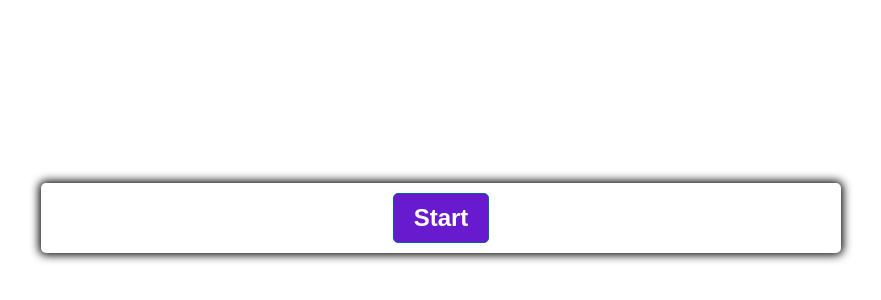
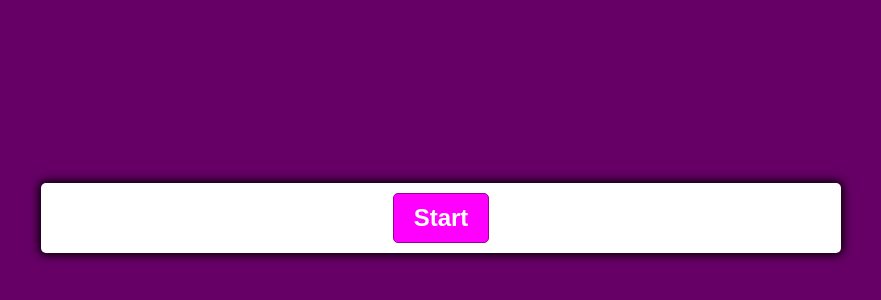
Before and after one commit to Allan-Ngwenya/Assignment03-Code-Quiz-UoM-Bootcamp, a plain HTML site: page index.html in a window 1280 px wide. Shown: the part 182-482 px from the top of the page, without its empty margins (199-1080 px from the left). Drawn offline with Linux system fonts and the light colour scheme.

Commit message:
Changed base colour to purple and the backround colours to show red if wrong and green if correct

```diff
--- a/style.css
+++ b/style.css
@@ -4,7 +4,7 @@
 }
 
 :root {
-  --hue-neutral: 200;
+  --hue-neutral: 300;
   --hue-wrong: 0;
   --hue-correct: 145;
 }
@@ -18,7 +18,7 @@ body {
   height: 100vh;
   justify-content: center;
   align-items: center;
-  background-color: rgb(255, 255, 255);
+  background-color: hsl(var(--hue), 100%, 20%);
 }
 
 body.correct {
@@ -48,7 +48,7 @@ body.wrong {
 .btn {
   --hue: var(--hue-neutral);
   border: 1px solid hsl(var(--hue), 100%, 30%);
-  background-color: rgb(104, 26, 206);
+  background-color: hsl(var(--hue), 100%, 50%);
   border-radius: 5px;
   padding: 5px 10px;
   color: white;
```
